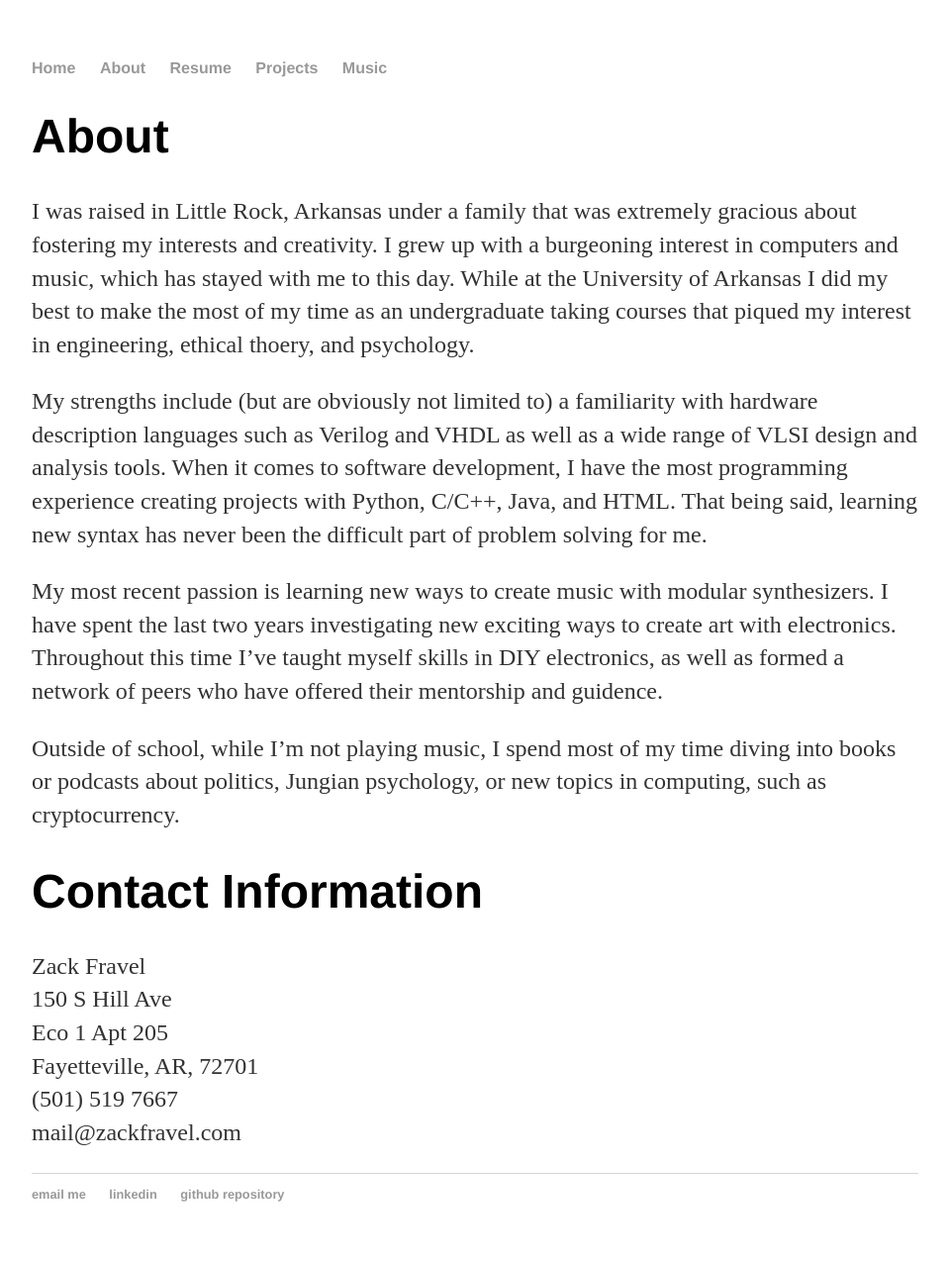
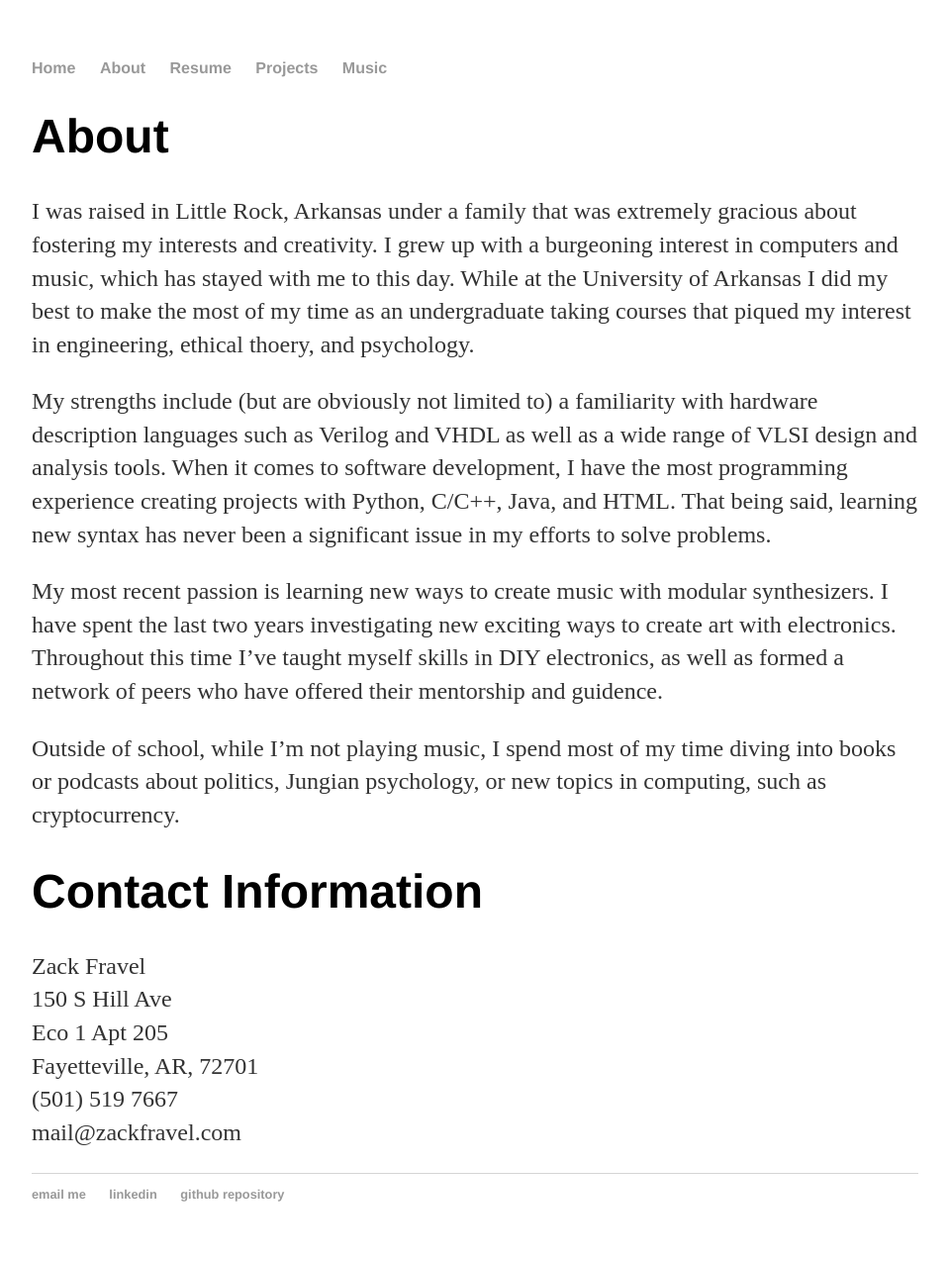
Before and after one commit to zackfravel/zackfravel.github.io, a Jekyll site: the page built from about/index.md, in a window 1280 px wide. Shown: the whole page at 99% size, without its empty margins (160-1119 px from the left). Built offline with Jekyll 4.4.1, drawn with Linux system fonts in a browser that asks for light colours.

Commit message:
Update index.md

```diff
--- a/about/index.md
+++ b/about/index.md
@@ -5,7 +5,7 @@ title: About
 # About
 I was raised in Little Rock, Arkansas under a family that was extremely gracious about fostering my interests and creativity. I grew up with a burgeoning interest in computers and music, which has stayed with me to this day. While at the University of Arkansas I did my best to make the most of my time as an undergraduate taking courses that piqued my interest in engineering, ethical thoery, and psychology.
 
-My strengths include (but are obviously not limited to) a familiarity with hardware description languages such as Verilog and VHDL as well as a wide range of VLSI design and analysis tools. When it comes to software development, I have the most programming experience creating projects with Python, C/C++, Java, and HTML. That being said, learning new syntax has never been the difficult part of problem solving for me.
+My strengths include (but are obviously not limited to) a familiarity with hardware description languages such as Verilog and VHDL as well as a wide range of VLSI design and analysis tools. When it comes to software development, I have the most programming experience creating projects with Python, C/C++, Java, and HTML. That being said, learning new syntax has never been a significant issue in my efforts to solve problems.
 
 My most recent passion is learning new ways to create music with modular synthesizers. I have spent the last two years investigating new exciting ways to create art with electronics. Throughout this time I've taught myself skills in DIY electronics, as well as formed a network of peers who have offered their mentorship and guidence.
 
```
